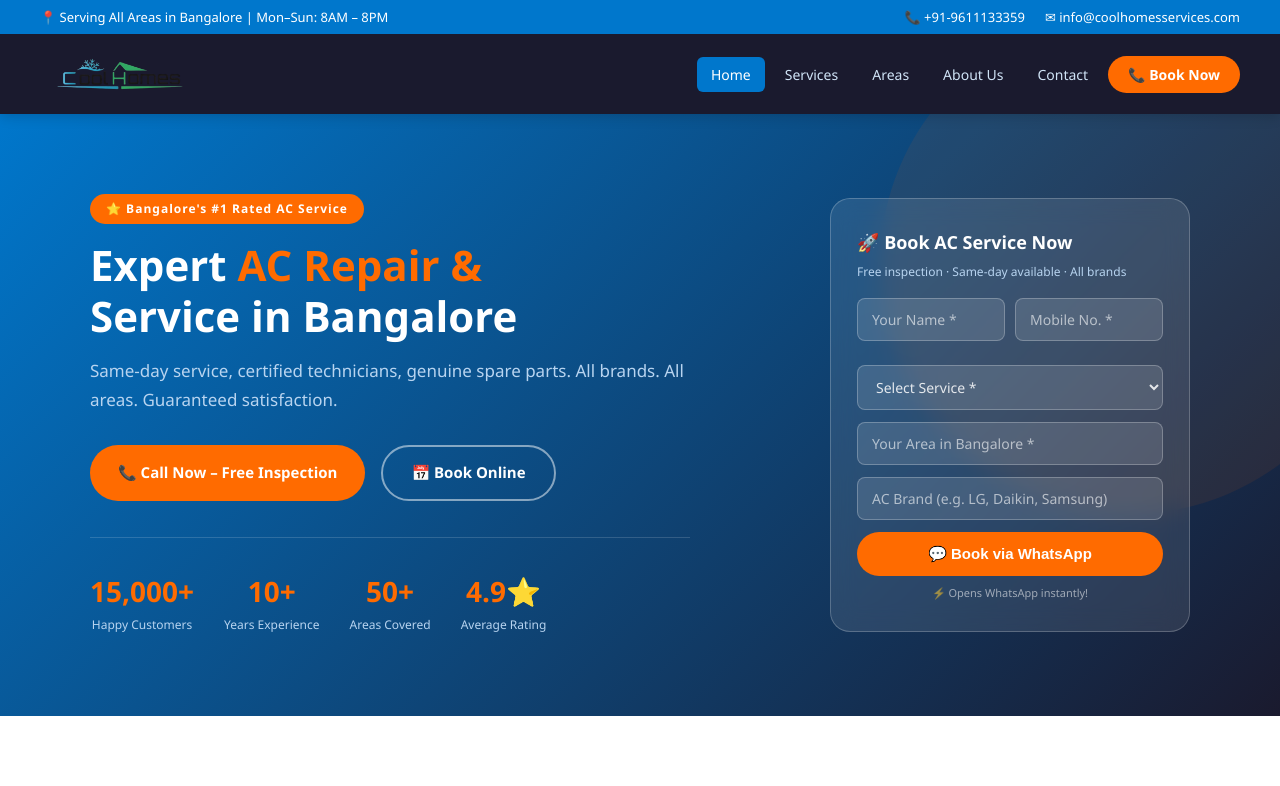
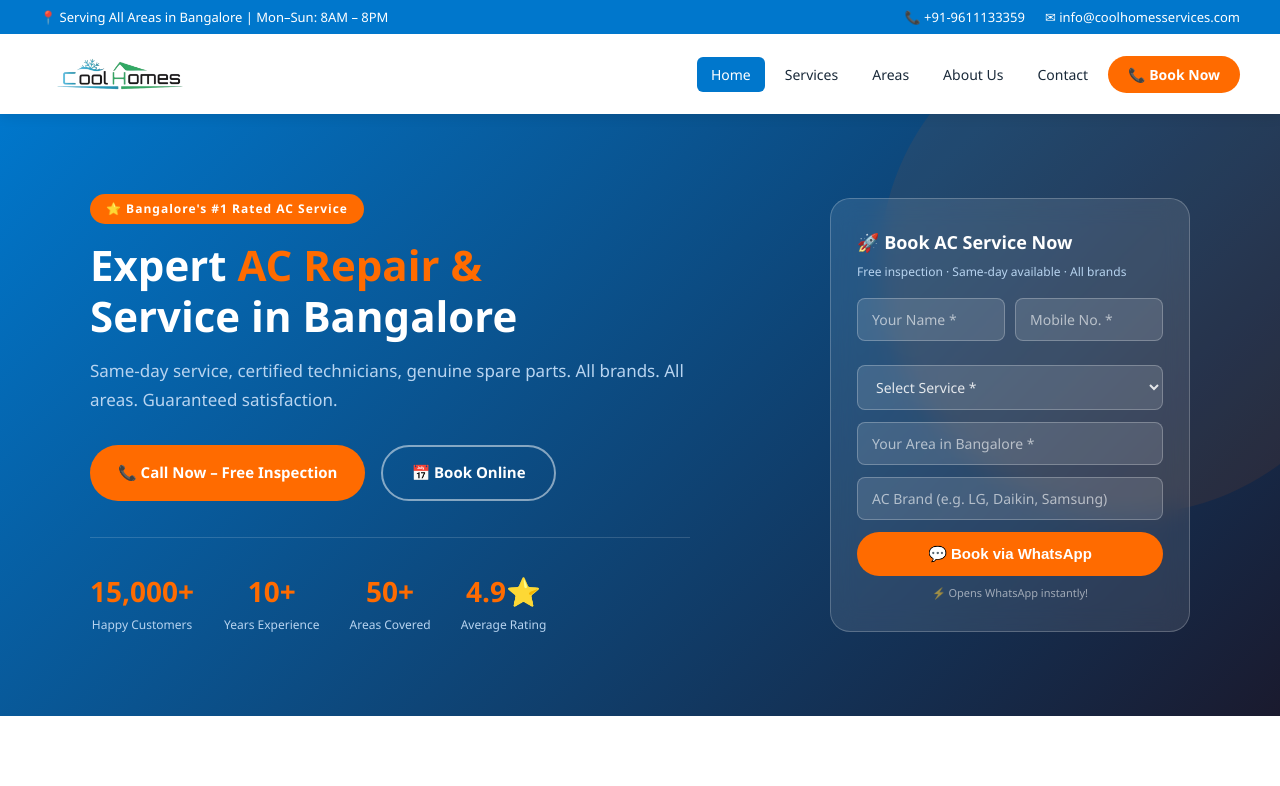
Before and after one commit to contentyouworkplace-beep/coolhomes, a Next.js app: page / in a window 1280 px wide. Shown: the top 786 px of the page. Built offline with nearby package versions, Linux system fonts and the light colour scheme.

Commit message:
Change header background to white

```diff
--- a/app/globals.css
+++ b/app/globals.css
@@ -31,12 +31,12 @@ a:hover { color: var(--accent); }
 
 /* ======= HEADER ======= */
 header {
-  background: var(--dark);
+  background: #ffffff;
   padding: 0;
   position: sticky;
   top: 0;
   z-index: 1000;
-  box-shadow: 0 2px 12px rgba(0,0,0,0.18);
+  box-shadow: 0 2px 12px rgba(0,0,0,0.10);
 }
 
 .header-top {
@@ -90,7 +90,7 @@ nav ul {
 }
 
 nav ul li a {
-  color: #d0e4f7;
+  color: #1a2a3a;
   padding: 8px 14px;
   border-radius: 6px;
   font-size: 14px;
```
